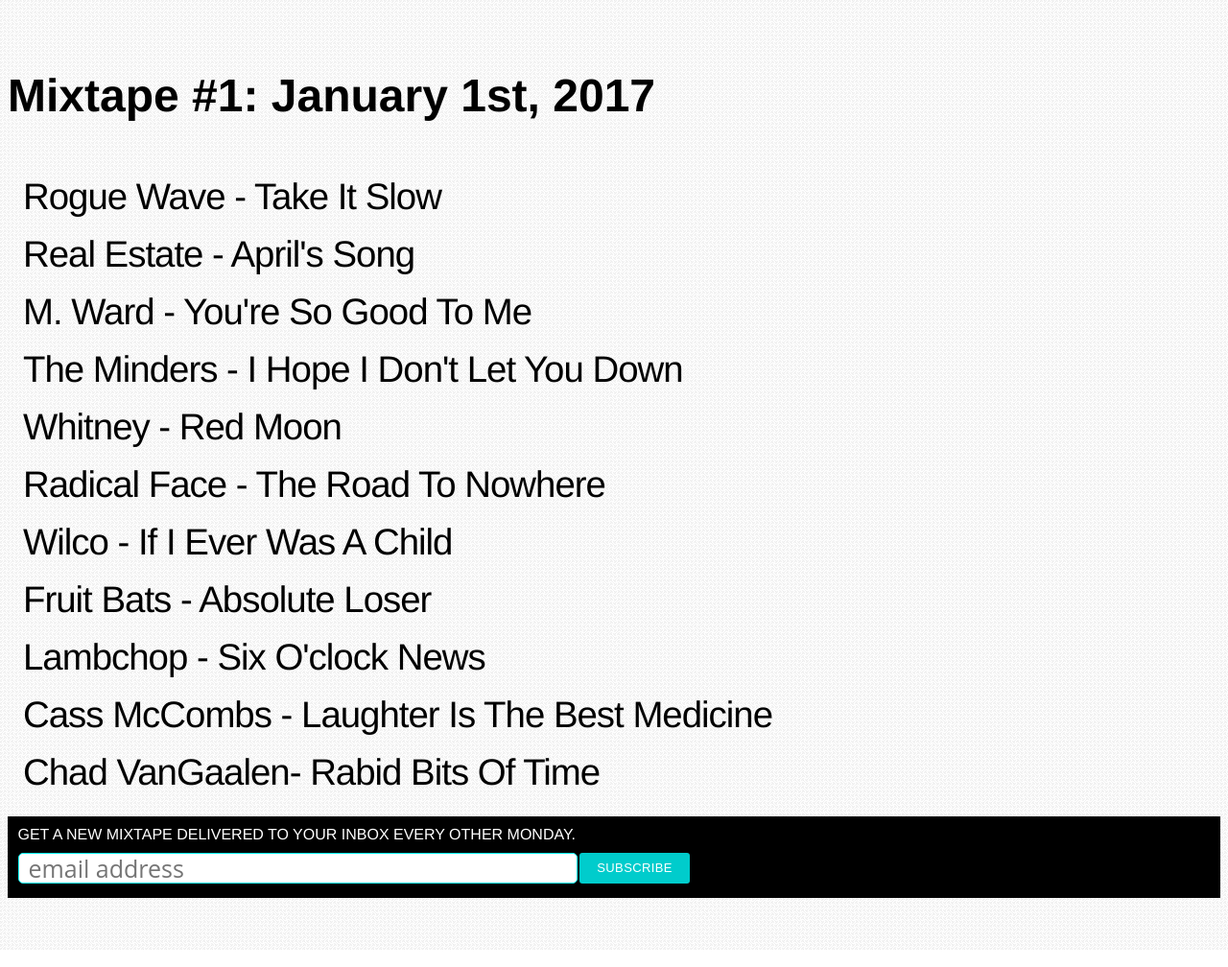
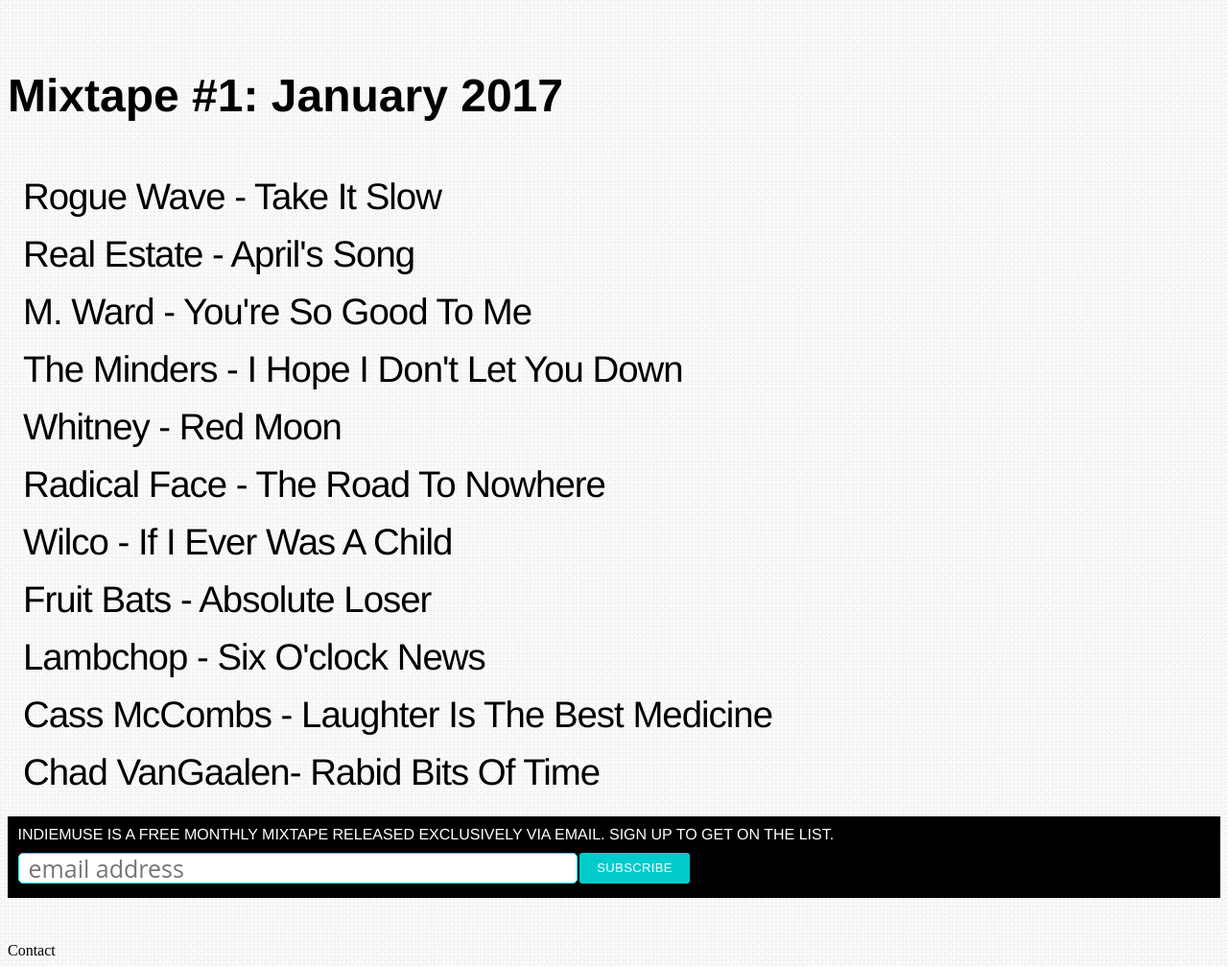
Before and after one commit to indiemuse/mt, a plain HTML site: page IndieMuse.html in a window 1280 px wide. Shown: the part 140-1148 px from the top of the page at 96% size. Drawn offline with Linux system fonts and the light colour scheme; files that its build step writes are made by us from their sources; a script that the page names is missing; files whose address does not match are found by name.

Commit message:
html update

```diff
--- a/IndieMuse.html
+++ b/IndieMuse.html
@@ -24,7 +24,7 @@ font-size: 300%;
 		<h1>IndieMuse</h1>
 
 
-		<h3> <b>Mixtape #1:</b> January 1st, 2017 </h3>
+		<h3> <b>Mixtape #1:</b> January 2017 </h3>
 	<ul class="playlist dark">
 		<li><a href="http://indiemuse.com/MT/Tracks/Jan%201st%20Mixtape/01%20Take%20It%20Slow.mp3">Rogue Wave - Take It Slow</a></li>
 		<li><a href="http://indiemuse.com/MT/Tracks/Jan%201st%20Mixtape/04%20April's%20Song.mp3">Real Estate - April's Song</a></li>
@@ -69,7 +69,7 @@ onready: function() {
 <div id="mc_embed_signup">
 <form action="http://indiemuse.us1.list-manage.com/subscribe/post?u=b3a44a2813b27e3f544848b81&amp;id=e50fd84c18" method="post" id="mc-embedded-subscribe-form" name="mc-embedded-subscribe-form" class="validate" target="_blank" novalidate>
     <div id="mc_embed_signup_scroll">
-	<label for="mce-EMAIL">GET A NEW MIXTAPE DELIVERED TO YOUR INBOX EVERY OTHER MONDAY. </label>
+	<label for="mce-EMAIL">INDIEMUSE IS A FREE MONTHLY MIXTAPE RELEASED EXCLUSIVELY VIA EMAIL. SIGN UP TO GET ON THE LIST. </label>
 	<input type="email" value="" name="EMAIL" class="email" id="mce-EMAIL" placeholder="email address" required>
     <!-- real people should not fill this in and expect good things - do not remove this or risk form bot signups-->
     <div style="position: absolute; left: -4000px;" aria-hidden="true"><input type="text" name="b_b3a44a2813b27e3f544848b81_e50fd84c18" tabindex="-1" value=""></div>
@@ -80,6 +80,8 @@ onready: function() {
 
 <!--End mc_embed_signup--></a><br/><br/>
 
+Contact
+
 </body>
 
 </html>
```
